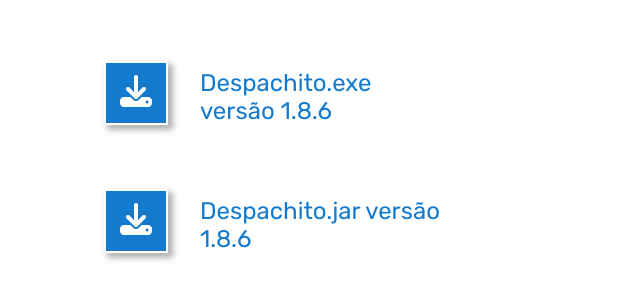
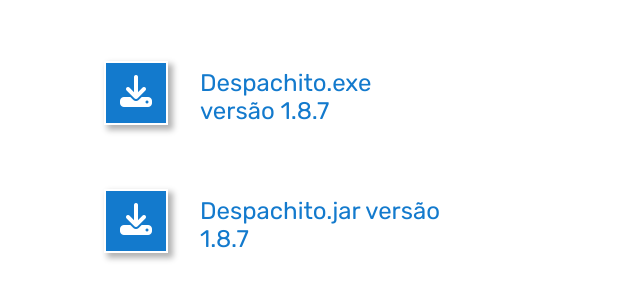
Before and after one commit to Thiagomsiqueira1984/Pagina-Despachito, a plain HTML site: page index.html in a window 1280 px wide. Shown: the part 2823-3126 px from the top of the page, 368-1008 px from the left. Drawn offline with Linux system fonts and the light colour scheme.

Commit message:
Atualização de versão do programa

```diff
--- a/index.html
+++ b/index.html
@@ -148,7 +148,7 @@
                     <div class="contBotoes">
                         <a href="https://github.com/Thiagomsiqueira1984/Despachito/raw/master/out/artifacts/Despachito_jar/Despachito.exe">
                             <div class="textoDown">
-                                Despachito.exe versão 1.8.6
+                                Despachito.exe versão 1.8.7
                             </div>
                         </a>
                     </div>
@@ -164,7 +164,7 @@
                     <div class="contBotoes">
                         <a href="https://github.com/Thiagomsiqueira1984/Despachito/raw/master/out/artifacts/Despachito_jar/Despachito.jar">
                             <div class="textoDown">
-                                Despachito.jar versão 1.8.6
+                                Despachito.jar versão 1.8.7
                             </div>
                         </a>
                     </div>
```
